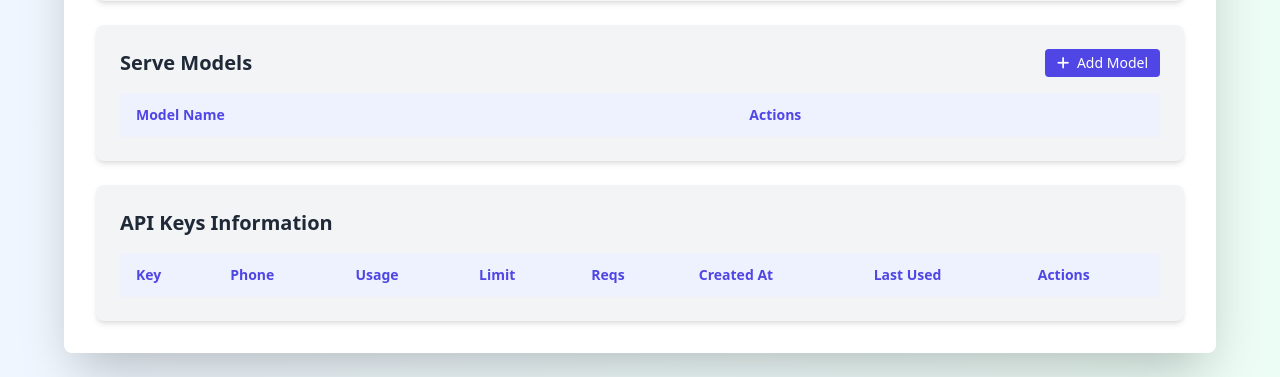
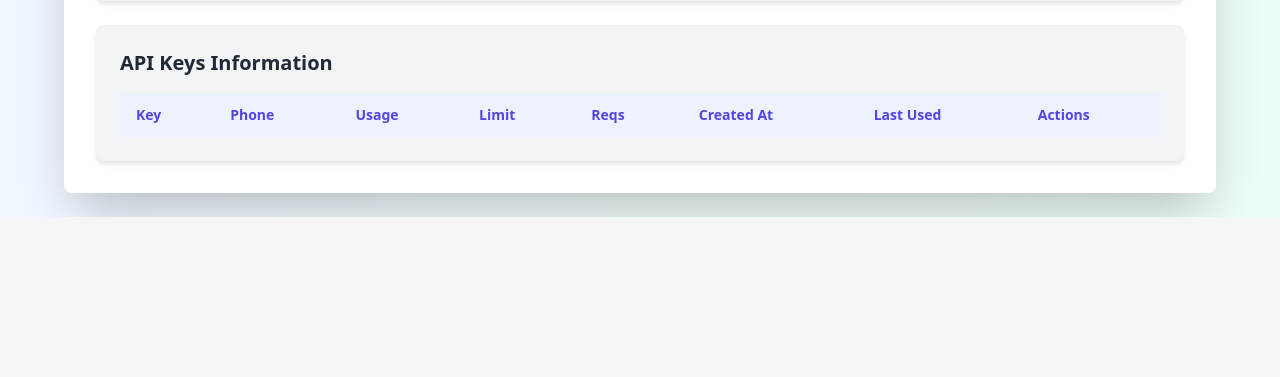
Before and after one commit to firslov/MyAPI, a FastAPI app: page /get-usage in a window 1280 px wide. Shown: the part 639-1016 px from the top of the page. After the commit the page ends 856 px from the top, so only its background shows below. Run offline with FastAPI, Linux system fonts and the light colour scheme; the visitor is signed in with stand-in values (Sample User, id 1); data that the repository does not hold is empty; parts of the project's set-up code (start-up, migrations or seed data) failed here and were passed over.

Commit message:
update dashboard

```diff
--- a/app/api/routes.py
+++ b/app/api/routes.py
@@ -21,98 +21,71 @@ from app.utils.helpers import get_current_time, log_api_usage
 
 router = APIRouter()
 
+def _handle_llm_server_action(api_service, data):
+    """处理LLM服务器操作的核心逻辑"""
+    action = data.get("action")
+    url = data.get("url")
+    config = data.get("config", {})
+    model_status = data.get("status")
+
+    # 解码URL
+    from urllib.parse import unquote
+    url = unquote(url)
+    servers = api_service.llm_servers_cache
+
+    # 处理不同操作
+    if action == "add":
+        servers[url] = config
+    elif action == "update":
+        old_url = data.get("oldUrl")
+        if old_url and old_url in servers:
+            servers[url] = config
+            if old_url != url:
+                servers.pop(old_url, None)
+        else:
+            servers[url] = config
+    elif action == "delete":
+        servers.pop(url, None)
+    elif action == "toggle_status" and model_status is not None:
+        model_id = data.get("model")
+        if url in servers and model_id:
+            models = servers[url].get("model", {})
+            if model_id in models:
+                models[model_id]["status"] = model_status
+    else:
+        raise HTTPException(status_code=400, detail="Invalid action")
+
+    api_service.save_llm_servers()
+    return {"status": "success"}
+
 @router.get("/get-llm-servers")
-async def get_llm_servers():
+async def get_llm_servers(request: Request):
     """获取LLM服务器列表"""
     try:
-        if not os.path.exists(settings.LLM_SERVERS_FILE):
-            return {}
-
-        with open(settings.LLM_SERVERS_FILE, "r", encoding="utf-8") as f:
-            return json.load(f)
+        _, api_service = get_services(request)
+        return api_service.llm_servers_cache
     except Exception as e:
-        raise HTTPException(status_code=500, detail=f"Error loading LLM servers: {str(e)}")
+        raise HTTPException(
+            status_code=500,
+            detail=f"Error loading LLM servers: {str(e)}"
+        )
 
 @router.post("/update-llm-servers")
 @admin_required
 async def update_llm_servers(request: Request):
     """更新LLM服务器列表"""
     try:
+        _, api_service = get_services(request)
         data = await request.json()
-        action = data.get("action")
-        url = data.get("url")
-        config = data.get("config", {})
-
-        # 解码URL
-        from urllib.parse import unquote
-        url = unquote(url)
-
-        # 读取现有配置
-        if os.path.exists(settings.LLM_SERVERS_FILE):
-            with open(settings.LLM_SERVERS_FILE, "r", encoding="utf-8") as f:
-                servers = json.load(f)
-        else:
-            servers = {}
-
-        # 处理不同操作
-        if action == "add":
-            servers[url] = config
-        elif action == "update":
-            old_url = data.get("oldUrl")
-            if old_url and old_url in servers:
-                # 更新服务器配置
-                servers[url] = config
-                if old_url != url:
-                    # 如果URL改变了，删除旧的条目
-                    servers.pop(old_url, None)
-            else:
-                servers[url] = config
-        elif action == "delete":
-            servers.pop(url, None)
-        else:
-            raise HTTPException(status_code=400, detail="Invalid action")
-
-        # 保存配置
-        with open(settings.LLM_SERVERS_FILE, "w", encoding="utf-8") as f:
-            json.dump(servers, f, indent=2)
-
-        return {"status": "success"}
+        return _handle_llm_server_action(api_service, data)
+    except HTTPException:
+        raise
     except Exception as e:
-        raise HTTPException(status_code=500, detail=f"Error updating LLM servers: {str(e)}")
-
-@router.post("/update-serve-models")
-@admin_required
-async def update_serve_models(request: Request):
-    """更新服务模型列表"""
-    try:
-        data = await request.json()
-        action = data.get("action")
-        model = data.get("model")
-
-        # 读取现有配置
-        if os.path.exists(settings.SERVE_MODELS_FILE):
-            with open(settings.SERVE_MODELS_FILE, "r", encoding="utf-8") as f:
-                config = json.load(f)
-        else:
-            config = {"models": []}
-
-        # 处理不同操作
-        if action == "add":
-            if model not in config["models"]:
-                config["models"].append(model)
-        elif action == "delete":
-            if model in config["models"]:
-                config["models"].remove(model)
-        else:
-            raise HTTPException(status_code=400, detail="Invalid action")
-
-        # 保存配置
-        with open(settings.SERVE_MODELS_FILE, "w", encoding="utf-8") as f:
-            json.dump(config, f, indent=2)
-
-        return {"status": "success"}
-    except Exception as e:
-        raise HTTPException(status_code=500, detail=f"Error updating serve models: {str(e)}")
+        raise HTTPException(
+            status_code=500,
+            detail=f"Error updating LLM servers: {str(e)}",
+            headers={"X-Error-Details": str(e)}
+        )
 
 @router.get("/models")
 @router.get("/v1/models")
@@ -125,12 +98,14 @@ async def list_models():
         models = []
         for server_url, server_info in config.items():
             device = server_info.get("device", "unknown")
-            for model_id in server_info.get("model", {}).keys():
-                models.append({
-                    "id": model_id,
-                    "object": "model",
-                    "owned_by": device
-                })
+            for model_id, model_info in server_info.get("model", {}).items():
+                if model_info.get("status", False):
+                    models.append({
+                        "id": model_id,
+                        "object": "model",
+                        "owned_by": device,
+                        "name": model_info.get("name", model_id)
+                    })
 
         return {
             "object": "list",
@@ -151,32 +126,32 @@ async def get_models():
     """获取可用的模型列表"""
     try:
         # 检查文件是否存在
-        if not os.path.exists(settings.SERVE_MODELS_FILE):
+        if not os.path.exists(settings.LLM_SERVERS_FILE):
             raise FileNotFoundError(
-                f"Models configuration file not found at {settings.SERVE_MODELS_FILE}"
+                f"LLM servers configuration file not found at {settings.LLM_SERVERS_FILE}"
             )
 
         # 读取JSON文件
-        with open(settings.SERVE_MODELS_FILE, "r", encoding="utf-8") as f:
+        with open(settings.LLM_SERVERS_FILE, "r", encoding="utf-8") as f:
             config = json.load(f)
 
-        # 验证JSON格式
-        if not isinstance(config, dict) or "models" not in config:
-            raise ValueError("Invalid models configuration format")
+        # 获取所有活跃模型
+        models = []
+        for server_url, server_info in config.items():
+            for model_id, model_info in server_info.get("model", {}).items():
+                if model_info.get("status", False):
+                    models.append(model_id)
 
-        return {"models": config["models"]}
+        return {"models": models}
 
     except FileNotFoundError as e:
-        # 文件不存在时的错误处理
         raise HTTPException(status_code=500, detail=f"Configuration error: {str(e)}")
     except json.JSONDecodeError as e:
-        # JSON解析错误的处理
         raise HTTPException(
             status_code=500,
             detail=f"Invalid JSON format in configuration file: {str(e)}",
         )
     except Exception as e:
-        # 其他错误的处理
         raise HTTPException(status_code=500, detail=f"Error loading models: {str(e)}")
 
 @router.get("/")
@@ -376,6 +351,9 @@ async def proxy_handler_chat(request: Request):
                 api_service.api_usage[api_key].usage += num_tokens
                 log_api_usage(api_key, api_service.api_usage[api_key].dict())
 
+                # 更新模型请求计数
+                api_service.increment_model_reqs(target_server, model)
+
             return StreamingResponse(
                 stream_wrapper(),
                 media_type="text/event-stream",
--- a/app/config/settings.py
+++ b/app/config/settings.py
@@ -27,7 +27,7 @@ class Settings(BaseSettings):
     READ_TIMEOUT: float = 300.0  # 读取超时时间
 
     # 环境配置
-    ENV: str = os.getenv("ENV", "development")  # 环境: development/production
+    ENV: str = os.getenv("ENV", "production")  # 环境: development/production
 
     # Session配置
     SESSION_SECRET_KEY: str = os.getenv(
--- a/app/main.py
+++ b/app/main.py
@@ -25,8 +25,7 @@ if __name__ == "__main__":
         "app.main:app",
         host="0.0.0.0",
         port=8087,
-        reload=settings.ENV == "development",  # 只在开发环境启用自动重载
-        reload_dirs=["app"],  # 只监控app目录
-        reload_excludes=["*.pyc", "*.pyo", "*.log"],  # 排除这些文件
-        log_level="info",  # 显示详细日志，包括监控信息
+        reload=False,  # 生产环境禁用自动重载
+        reload_dirs=[],  # 不监控任何目录
+        log_level="info",
     )
--- a/static/js/dashboard.js
+++ b/static/js/dashboard.js
@@ -36,21 +36,6 @@ async function loadConfigs() {
             serversTable.appendChild(row);
         }
 
-        // Load serve models
-        const modelsResponse = await fetch('/get-models');
-        const modelsData = await modelsResponse.json();
-        const modelsTable = document.getElementById('serveModelsTable');
-        modelsTable.innerHTML = '';
-
-        for (const model of modelsData.models || []) {
-            const row = document.createElement('tr');
-            row.className = 'hover:bg-gray-50 transition-colors';
-            row.innerHTML = '<td class="px-2 md:px-4 py-2 md:py-3 text-xs md:text-sm text-gray-700">' + model + '</td>' +
-                '<td class="px-2 md:px-4 py-2 md:py-3 text-xs md:text-sm">' +
-                '<button onclick="deleteModel(\'' + encodeURIComponent(model) + '\')" class="text-red-600 hover:text-red-800" title="Delete">' +
-                '<i class="fas fa-trash"></i></button></td>';
-            modelsTable.appendChild(row);
-        }
     } catch (error) {
         console.error('Error loading configs:', error);
     }
@@ -203,17 +188,9 @@ async function updateServer() {
 // Toggle model status
 async function toggleModelStatus(serverUrl, modelId, currentStatus) {
     try {
-        const serversResponse = await fetch('/get-llm-servers');
-        const servers = await serversResponse.json();
         const decodedUrl = decodeURIComponent(serverUrl);
         const decodedModel = decodeURIComponent(modelId);
-
-        if (!servers[decodedUrl]?.model?.[decodedModel]) {
-            throw new Error('Model not found');
-        }
-
-        // Update status
-        servers[decodedUrl].model[decodedModel].status = !currentStatus;
+        const newStatus = !currentStatus;
 
         const response = await fetch('/update-llm-servers', {
             method: 'POST',
@@ -221,15 +198,16 @@ async function toggleModelStatus(serverUrl, modelId, currentStatus) {
                 'Content-Type': 'application/json',
             },
             body: JSON.stringify({
-                action: 'update',
-                oldUrl: decodedUrl,
+                action: 'toggle_status',
                 url: decodedUrl,
-                config: servers[decodedUrl]
+                model: decodedModel,
+                status: newStatus
             }),
         });
 
         if (!response.ok) {
-            throw new Error('Failed to update model status');
+            const errorData = await response.json();
+            throw new Error(errorData.detail || 'Failed to update model status');
         }
 
         loadConfigs();
@@ -238,72 +216,6 @@ async function toggleModelStatus(serverUrl, modelId, currentStatus) {
     }
 }
 
-// Model management functions
-function showAddModelModal() {
-    document.getElementById('addModelModal').style.display = 'flex';
-}
-
-function closeAddModelModal() {
-    document.getElementById('addModelModal').style.display = 'none';
-}
-
-async function addModel() {
-    const model = document.getElementById('modelName').value;
-
-    if (!model) {
-        alert('Model name is required');
-        return;
-    }
-
-    try {
-        const response = await fetch('/update-serve-models', {
-            method: 'POST',
-            headers: {
-                'Content-Type': 'application/json',
-            },
-            body: JSON.stringify({
-                action: 'add',
-                model
-            }),
-        });
-
-        if (!response.ok) {
-            throw new Error('Failed to add model');
-        }
-
-        closeAddModelModal();
-        loadConfigs();
-    } catch (error) {
-        alert('Error adding model: ' + error.message);
-    }
-}
-
-async function deleteModel(model) {
-    if (!confirm('Are you sure you want to delete this model?')) {
-        return;
-    }
-
-    try {
-        const response = await fetch('/update-serve-models', {
-            method: 'POST',
-            headers: {
-                'Content-Type': 'application/json',
-            },
-            body: JSON.stringify({
-                action: 'delete',
-                model
-            }),
-        });
-
-        if (!response.ok) {
-            throw new Error('Failed to delete model');
-        }
-
-        loadConfigs();
-    } catch (error) {
-        alert('Error deleting model: ' + error.message);
-    }
-}
 
 // Initialize on page load
 document.addEventListener('DOMContentLoaded', loadConfigs);
--- a/templates/dashboard_manage.html
+++ b/templates/dashboard_manage.html
@@ -64,18 +64,51 @@
             background-color: #4F46E5;
             transition: width 0.5s ease;
         }
+
         /* Predefined width percentages */
-        .w-0 { width: 0%; }
-        .w-10 { width: 10%; }
-        .w-20 { width: 20%; }
-        .w-30 { width: 30%; }
-        .w-40 { width: 40%; }
-        .w-50 { width: 50%; }
-        .w-60 { width: 60%; }
-        .w-70 { width: 70%; }
-        .w-80 { width: 80%; }
-        .w-90 { width: 90%; }
-        .w-100 { width: 100%; }
+        .w-0 {
+            width: 0%;
+        }
+
+        .w-10 {
+            width: 10%;
+        }
+
+        .w-20 {
+            width: 20%;
+        }
+
+        .w-30 {
+            width: 30%;
+        }
+
+        .w-40 {
+            width: 40%;
+        }
+
+        .w-50 {
+            width: 50%;
+        }
+
+        .w-60 {
+            width: 60%;
+        }
+
+        .w-70 {
+            width: 70%;
+        }
+
+        .w-80 {
+            width: 80%;
+        }
+
+        .w-90 {
+            width: 90%;
+        }
+
+        .w-100 {
+            width: 100%;
+        }
 
         /* Mobile responsive styles */
         @media only screen and (max-width: 768px) {
@@ -205,34 +238,6 @@
             </div>
         </div>
 
-        <!-- Serve Models Management -->
-        <div class="bg-gray-100 rounded-lg p-4 md:p-6 shadow-md hover-scale fade-in mb-4 md:mb-6">
-            <div class="flex justify-between items-center mb-4">
-                <h2 class="text-lg md:text-xl font-semibold text-gray-800">Serve Models</h2>
-                <button onclick="showAddModelModal()"
-                    class="px-3 py-1 bg-indigo-600 text-white rounded hover:bg-indigo-700 text-sm">
-                    <i class="fas fa-plus mr-1"></i> Add Model
-                </button>
-            </div>
-            <div class="overflow-x-auto custom-scrollbar">
-                <table class="w-full table-auto">
-                    <thead>
-                        <tr class="bg-indigo-50">
-                            <th
-                                class="px-2 md:px-4 py-2 md:py-3 text-left text-xs md:text-sm font-semibold text-indigo-600">
-                                Model Name</th>
-                            <th
-                                class="px-2 md:px-4 py-2 md:py-3 text-left text-xs md:text-sm font-semibold text-indigo-600">
-                                Actions</th>
-                        </tr>
-                    </thead>
-                    <tbody class="divide-y divide-gray-200" id="serveModelsTable">
-                        <!-- Will be populated by JavaScript -->
-                    </tbody>
-                </table>
-            </div>
-        </div>
-
         <!-- API Keys Table -->
         <div class="bg-gray-100 rounded-lg p-4 md:p-6 shadow-md hover-scale fade-in">
             <h2 class="text-lg md:text-xl font-semibold text-gray-800 mb-4">API Keys Information</h2>
@@ -277,7 +282,9 @@
                                 <div class="flex items-center">
                                     <span>{{ api_key.usage }}/{{ api_key.limit }}</span>
                                     <div class="progress-bar ml-2 w-16">
-                                        <div class="progress-bar-fill {% if api_key.limit > 0 %}w-{{ ((api_key.usage / api_key.limit * 100)|round(0, 'floor')|int) }}{% else %}w-0{% endif %}"></div>
+                                        <div
+                                            class="progress-bar-fill {% if api_key.limit > 0 %}w-{{ ((api_key.usage / api_key.limit * 100)|round(0, 'floor')|int) }}{% else %}w-0{% endif %}">
+                                        </div>
                                     </div>
                                 </div>
                             </td>
@@ -291,7 +298,8 @@
                                 or 'N/A' }}</td>
                             <td class="px-2 md:px-4 py-2 md:py-3 text-xs md:text-sm">
                                 <div class="flex space-x-2">
-                                    <button data-key="{{ api_key.key }}" onclick="resetUsage(this.getAttribute('data-key'))"
+                                    <button data-key="{{ api_key.key }}"
+                                        onclick="resetUsage(this.getAttribute('data-key'))"
                                         class="text-green-600 hover:text-green-800" title="Reset Usage">
                                         <i class="fas fa-redo"></i>
                                     </button>
@@ -300,7 +308,8 @@
                                         class="text-indigo-600 hover:text-indigo-800" title="Edit Limit">
                                         <i class="fas fa-edit"></i>
                                     </button>
-                                    <button data-key="{{ api_key.key }}" onclick="revokeKey(this.getAttribute('data-key'))"
+                                    <button data-key="{{ api_key.key }}"
+                                        onclick="revokeKey(this.getAttribute('data-key'))"
                                         class="text-red-600 hover:text-red-800" title="Revoke Key">
                                         <i class="fas fa-trash"></i>
                                     </button>
```
Also changed, not shown: app/services/api_service.py (+40 -0 lines), app/services/llm_service.py (+30 -3 lines).
